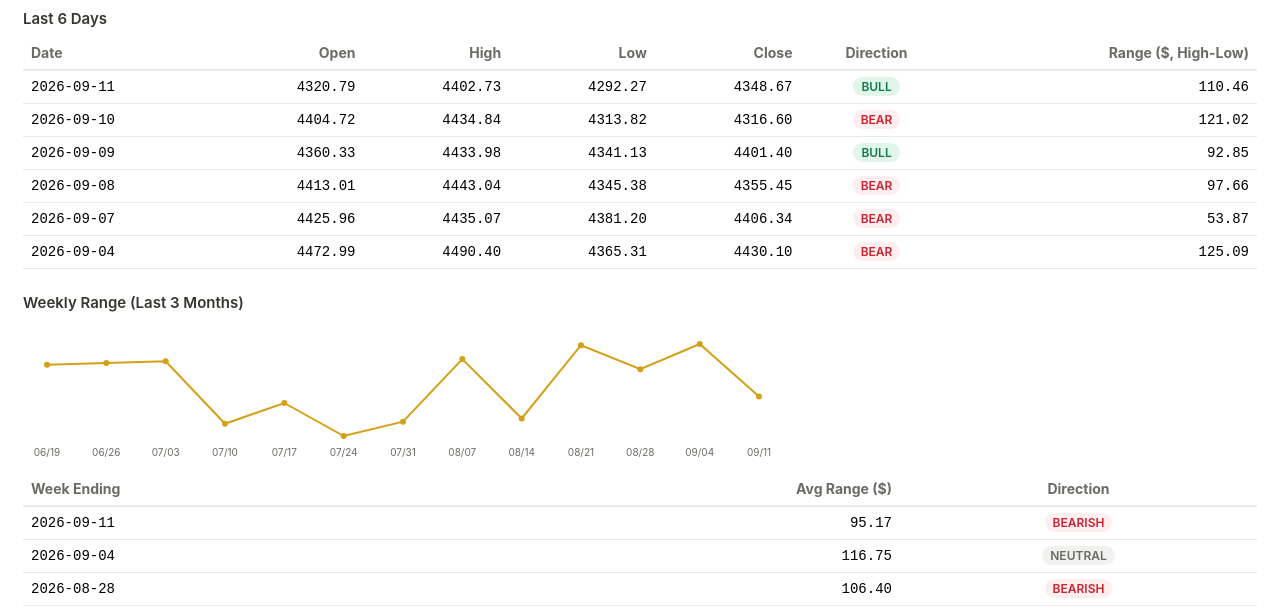
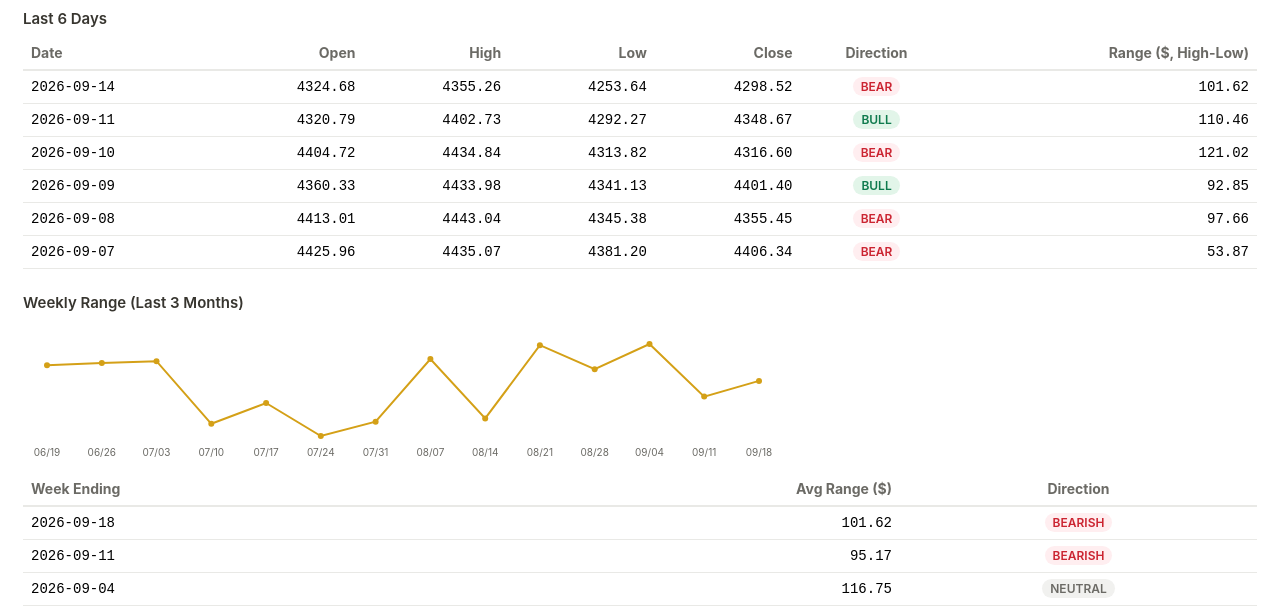
Before and after one commit to Jamesssurfer/XAUUSD-Tracker, a plain HTML site: page index.html in a window 1280 px wide. Shown: the part 192-800 px from the top of the page. Drawn offline with Linux system fonts and the light colour scheme.

Commit message:
XAU/USD update 2026-09-15

```diff
--- a/index.html
+++ b/index.html
@@ -24,6 +24,20 @@
                 </tr>
             </thead>
             <tbody>
+
+        <tr style="border-bottom: 1px solid #e9e9e6;">
+            <td style="padding: 8px; font-family: monospace;">2026-09-14</td>
+            <td style="padding: 8px; text-align: right; font-family: monospace;">4324.68</td>
+            <td style="padding: 8px; text-align: right; font-family: monospace;">4355.26</td>
+            <td style="padding: 8px; text-align: right; font-family: monospace;">4253.64</td>
+            <td style="padding: 8px; text-align: right; font-family: monospace;">4298.52</td>
+            <td style="padding: 8px; text-align: center;">
+                <span style="padding: 2px 8px; border-radius: 12px; background-color: #ffeef0; color: #cb2431; font-size: 12px; font-weight: 600;">
+                    BEAR
+                </span>
+            </td>
+            <td style="padding: 8px; text-align: right; font-family: monospace;">101.62</td>
+        </tr>
 
         <tr style="border-bottom: 1px solid #e9e9e6;">
             <td style="padding: 8px; font-family: monospace;">2026-09-11</td>
@@ -95,20 +109,6 @@
             <td style="padding: 8px; text-align: right; font-family: monospace;">53.87</td>
         </tr>
 
-        <tr style="border-bottom: 1px solid #e9e9e6;">
-            <td style="padding: 8px; font-family: monospace;">2026-09-04</td>
-            <td style="padding: 8px; text-align: right; font-family: monospace;">4472.99</td>
-            <td style="padding: 8px; text-align: right; font-family: monospace;">4490.40</td>
-            <td style="padding: 8px; text-align: right; font-family: monospace;">4365.31</td>
-            <td style="padding: 8px; text-align: right; font-family: monospace;">4430.10</td>
-            <td style="padding: 8px; text-align: center;">
-                <span style="padding: 2px 8px; border-radius: 12px; background-color: #ffeef0; color: #cb2431; font-size: 12px; font-weight: 600;">
-                    BEAR
-                </span>
-            </td>
-            <td style="padding: 8px; text-align: right; font-family: monospace;">125.09</td>
-        </tr>
-
             </tbody>
         </table>
 
@@ -116,9 +116,9 @@
         <div style="margin-bottom: 12px;">
 
     <svg width="760" height="140" viewBox="0 0 760 140" style="max-width: 100%; height: auto;">
-        <polyline points="24.0,44.7 83.3,42.9 142.7,41.2 202.0,103.8 261.3,83.0 320.7,116.0 380.0,101.7 439.3,39.1 498.7,98.4 558.0,25.2 617.3,49.2 676.7,24.0 736.0,76.6" fill="none" stroke="#d4a017" stroke-width="2" />
-        <circle cx="24.0" cy="44.7" r="3" fill="#d4a017" /><circle cx="83.3" cy="42.9" r="3" fill="#d4a017" /><circle cx="142.7" cy="41.2" r="3" fill="#d4a017" /><circle cx="202.0" cy="103.8" r="3" fill="#d4a017" /><circle cx="261.3" cy="83.0" r="3" fill="#d4a017" /><circle cx="320.7" cy="116.0" r="3" fill="#d4a017" /><circle cx="380.0" cy="101.7" r="3" fill="#d4a017" /><circle cx="439.3" cy="39.1" r="3" fill="#d4a017" /><circle cx="498.7" cy="98.4" r="3" fill="#d4a017" /><circle cx="558.0" cy="25.2" r="3" fill="#d4a017" /><circle cx="617.3" cy="49.2" r="3" fill="#d4a017" /><circle cx="676.7" cy="24.0" r="3" fill="#d4a017" /><circle cx="736.0" cy="76.6" r="3" fill="#d4a017" />
-        <text x="24.0" y="136" font-size="10" text-anchor="middle" fill="#6b6a65">06/19</text><text x="83.3" y="136" font-size="10" text-anchor="middle" fill="#6b6a65">06/26</text><text x="142.7" y="136" font-size="10" text-anchor="middle" fill="#6b6a65">07/03</text><text x="202.0" y="136" font-size="10" text-anchor="middle" fill="#6b6a65">07/10</text><text x="261.3" y="136" font-size="10" text-anchor="middle" fill="#6b6a65">07/17</text><text x="320.7" y="136" font-size="10" text-anchor="middle" fill="#6b6a65">07/24</text><text x="380.0" y="136" font-size="10" text-anchor="middle" fill="#6b6a65">07/31</text><text x="439.3" y="136" font-size="10" text-anchor="middle" fill="#6b6a65">08/07</text><text x="498.7" y="136" font-size="10" text-anchor="middle" fill="#6b6a65">08/14</text><text x="558.0" y="136" font-size="10" text-anchor="middle" fill="#6b6a65">08/21</text><text x="617.3" y="136" font-size="10" text-anchor="middle" fill="#6b6a65">08/28</text><text x="676.7" y="136" font-size="10" text-anchor="middle" fill="#6b6a65">09/04</text><text x="736.0" y="136" font-size="10" text-anchor="middle" fill="#6b6a65">09/11</text>
+        <polyline points="24.0,45.2 78.8,42.9 133.5,41.2 188.3,103.8 243.1,83.0 297.8,116.0 352.6,101.7 407.4,39.1 462.2,98.4 516.9,25.2 571.7,49.2 626.5,24.0 681.2,76.6 736.0,60.9" fill="none" stroke="#d4a017" stroke-width="2" />
+        <circle cx="24.0" cy="45.2" r="3" fill="#d4a017" /><circle cx="78.8" cy="42.9" r="3" fill="#d4a017" /><circle cx="133.5" cy="41.2" r="3" fill="#d4a017" /><circle cx="188.3" cy="103.8" r="3" fill="#d4a017" /><circle cx="243.1" cy="83.0" r="3" fill="#d4a017" /><circle cx="297.8" cy="116.0" r="3" fill="#d4a017" /><circle cx="352.6" cy="101.7" r="3" fill="#d4a017" /><circle cx="407.4" cy="39.1" r="3" fill="#d4a017" /><circle cx="462.2" cy="98.4" r="3" fill="#d4a017" /><circle cx="516.9" cy="25.2" r="3" fill="#d4a017" /><circle cx="571.7" cy="49.2" r="3" fill="#d4a017" /><circle cx="626.5" cy="24.0" r="3" fill="#d4a017" /><circle cx="681.2" cy="76.6" r="3" fill="#d4a017" /><circle cx="736.0" cy="60.9" r="3" fill="#d4a017" />
+        <text x="24.0" y="136" font-size="10" text-anchor="middle" fill="#6b6a65">06/19</text><text x="78.8" y="136" font-size="10" text-anchor="middle" fill="#6b6a65">06/26</text><text x="133.5" y="136" font-size="10" text-anchor="middle" fill="#6b6a65">07/03</text><text x="188.3" y="136" font-size="10" text-anchor="middle" fill="#6b6a65">07/10</text><text x="243.1" y="136" font-size="10" text-anchor="middle" fill="#6b6a65">07/17</text><text x="297.8" y="136" font-size="10" text-anchor="middle" fill="#6b6a65">07/24</text><text x="352.6" y="136" font-size="10" text-anchor="middle" fill="#6b6a65">07/31</text><text x="407.4" y="136" font-size="10" text-anchor="middle" fill="#6b6a65">08/07</text><text x="462.2" y="136" font-size="10" text-anchor="middle" fill="#6b6a65">08/14</text><text x="516.9" y="136" font-size="10" text-anchor="middle" fill="#6b6a65">08/21</text><text x="571.7" y="136" font-size="10" text-anchor="middle" fill="#6b6a65">08/28</text><text x="626.5" y="136" font-size="10" text-anchor="middle" fill="#6b6a65">09/04</text><text x="681.2" y="136" font-size="10" text-anchor="middle" fill="#6b6a65">09/11</text><text x="736.0" y="136" font-size="10" text-anchor="middle" fill="#6b6a65">09/18</text>
     </svg>
 
         </div>
@@ -131,6 +131,16 @@
                 </tr>
             </thead>
             <tbody>
+
+        <tr style="border-bottom: 1px solid #e9e9e6;">
+            <td style="padding: 8px; font-family: monospace;">2026-09-18</td>
+            <td style="padding: 8px; text-align: right; font-family: monospace;">101.62</td>
+            <td style="padding: 8px; text-align: center;">
+                <span style="padding: 2px 8px; border-radius: 12px; background-color: #ffeef0; color: #cb2431; font-size: 12px; font-weight: 600;">
+                    BEARISH
+                </span>
+            </td>
+        </tr>
 
         <tr style="border-bottom: 1px solid #e9e9e6;">
             <td style="padding: 8px; font-family: monospace;">2026-09-11</td>
@@ -254,7 +264,7 @@
 
         <tr style="border-bottom: 1px solid #e9e9e6;">
             <td style="padding: 8px; font-family: monospace;">2026-06-19</td>
-            <td style="padding: 8px; text-align: right; font-family: monospace;">108.27</td>
+            <td style="padding: 8px; text-align: right; font-family: monospace;">108.05</td>
             <td style="padding: 8px; text-align: center;">
                 <span style="padding: 2px 8px; border-radius: 12px; background-color: #ffeef0; color: #cb2431; font-size: 12px; font-weight: 600;">
                     BEARISH
```
